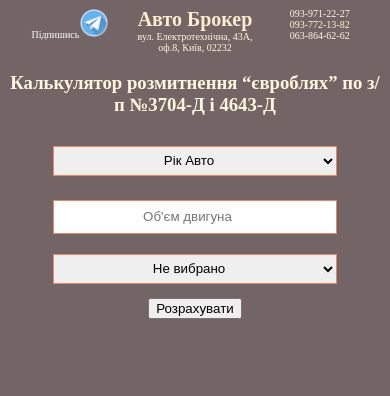
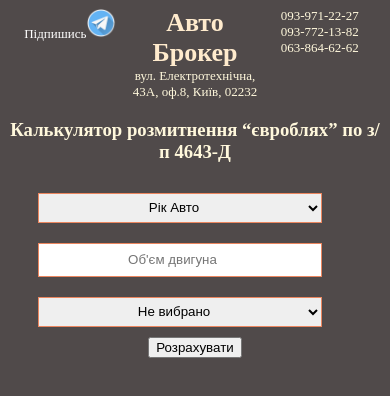
Before and after one commit to Alex87-disign/calculator2021.github.io, a plain HTML site: page index.html in a window 390 px wide. Drawn offline with Linux system fonts and the light colour scheme; a web font is replaced by a local one.

Commit message:
Add files via upload

```diff
--- a/index.html
+++ b/index.html
@@ -29,7 +29,7 @@
                 063-864-62-62
             </div>
         </header>
-        <h3>Калькулятор розмитнення “євроблях” по з/п №3704-Д і 4643-Д</h3>
+        <h3>Калькулятор розмитнення “євроблях” по з/п 4643-Д</h3>
         <form action="#" class="form-container" id="myForm">
 
             <div class="block">
--- a/script.js
+++ b/script.js
@@ -60,8 +60,8 @@ if(motorBit<=2000){
     Ставка за вік ${taxType}€<br>
     Добровільний внесок 250€ </p>
     </div>
-    <p>Для біль детальної інформації телефонуйте <br>
-    Втупайте у наш телеграмм канал
+    <p>Для більi детальної інформації телефонуйте <br>
+    Та втупайте у наш телеграмм канал
     <a href="https://t.me/joinchat/TZewEta5-E-4FqQ0">telegram<img src="telegram.png" height="20" width="20"></a>
 <br>
     093-971-22-27<br>093-772-13-82<br>063-864-62-62</p>`;
--- a/style.css
+++ b/style.css
@@ -1,5 +1,6 @@
 @import url('https://fonts.googleapis.com/css2?family=Benne&display=swap');
 @import url('https://fonts.googleapis.com/css2?family=Cinzel&display=swap');
+
 h2{
     color: brown;
 }
@@ -54,7 +55,7 @@ header{
     grid-template-columns: 1fr 1fr 1fr;
 }
 .col-3,.col-1,.col-2{
-    font-size: x-small;
+    font-size: small;
     text-align: center;
     color: cornsilk;
     text-decoration: none;
@@ -98,15 +99,18 @@ h1{
 a:hover{
     color: tomato;
 }
-@media screen and (max-width:768px){
+@media screen and (max-width: 768px) {
+    body{
+        background-color: rgb(80, 74, 74);
+    }
     .form-container{
         display: grid;
-        grid-template-rows: 1fr 1fr 1fr;
-        justify-content: center;
-
+        grid-template-columns: 1fr;
     }
-    body{
-        display: grid;
-        justify-items: center;
+    .col-3,.col-1,.col-2{
+        font-size: small;
+        text-align: center;
+        color: cornsilk;
+        text-decoration: none;
     }
-    }
+}
```
